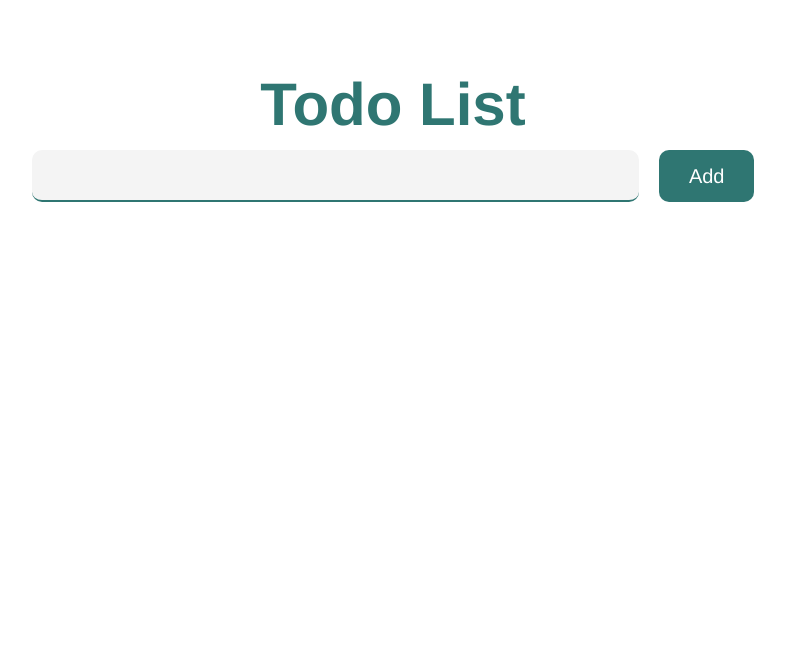
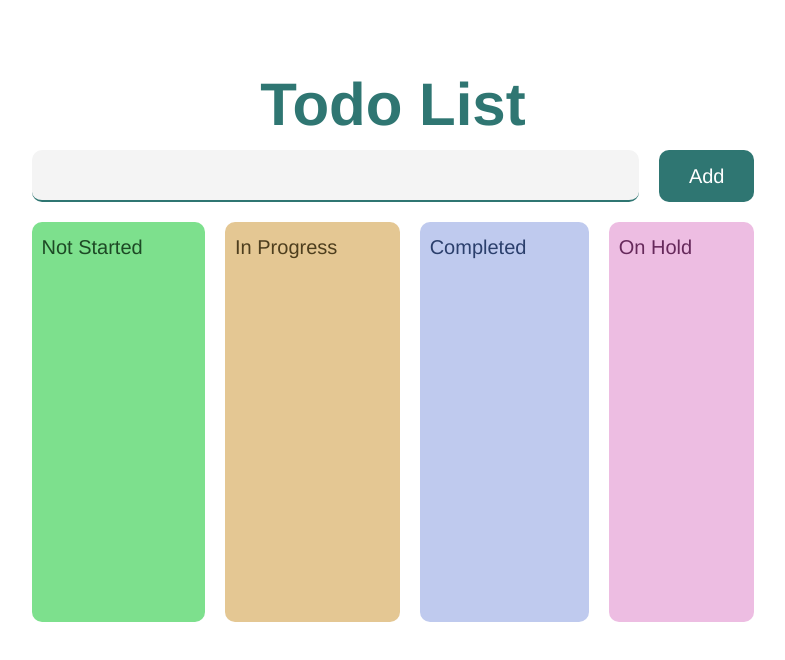
Before and after one commit to leggettc18/todo-vite-ts, a website built with Vite: page index.html in a window 1280 px wide. Shown: the whole page, without its empty margins (247-1032 px from the left). Built offline with nearby package versions, Linux system fonts and the light colour scheme.

Commit message:
Start of templating out the board columns.

```diff
--- a/index.html
+++ b/index.html
@@ -12,11 +12,25 @@
 <body>
     <div id="app" class="wrapper overflow-hidden">
         <h1>Todo List</h1>
-        <div class="w-full flow">
+        <div id="todo-view" class="w-full flow">
             <form id=new-todo-form class="flex flex-col md:flex-row">
                 <input id="new-todo-name" class="radius" />
                 <button id="new-todo-button" class="radius md:flex-grow-0 flex-grow | button" type="submit">Add</button>
             </form>
+            <div id="board" class="w-full flex">
+                <div id="not-started" class="h-20 flex-grow radius" data-status="NotStarted">
+                    <p class="p-1">Not Started</p>
+                </div>
+                <div id="in-progress" class="h-20 flex-grow radius" data-status="InProgress">
+                    <p class="p-1">In Progress</p>
+                </div>
+                <div id="completed" class="h-20 flex-grow radius" data-status="Completed">
+                    <p class="p-1">Completed</p>
+                </div>
+                <div id="on-hold" class="h-20 flex-grow radius" data-status="OnHold">
+                    <p class="p-1">On Hold</p>
+                </div>
+            </div>
             <ul id="todo-list" class="flow"></ul>
         </div>
     </div>
--- a/src/main.ts
+++ b/src/main.ts
@@ -35,6 +35,7 @@ type Todo = {
     status: Status
 }
 
+const mainView = document.querySelector<HTMLDivElement>("#todo-view");
 const todoList = document.querySelector<HTMLUListElement>("#todo-list");
 const newTodoForm = document.querySelector<HTMLFormElement>("#new-todo-form");
 const newTodoInput = document.querySelector<HTMLInputElement>("#new-todo-name");
--- a/src/style.css
+++ b/src/style.css
@@ -200,8 +200,20 @@ h1 {
 
 /* Utilities */
 
+.p-1 {
+    padding: 0.5rem;
+}
+
+.w-10 {
+    width: 10rem;
+}
+
 .w-full {
     width: 100%;
+}
+
+.h-20 {
+    height: 20rem;
 }
 
 .radius {
```
